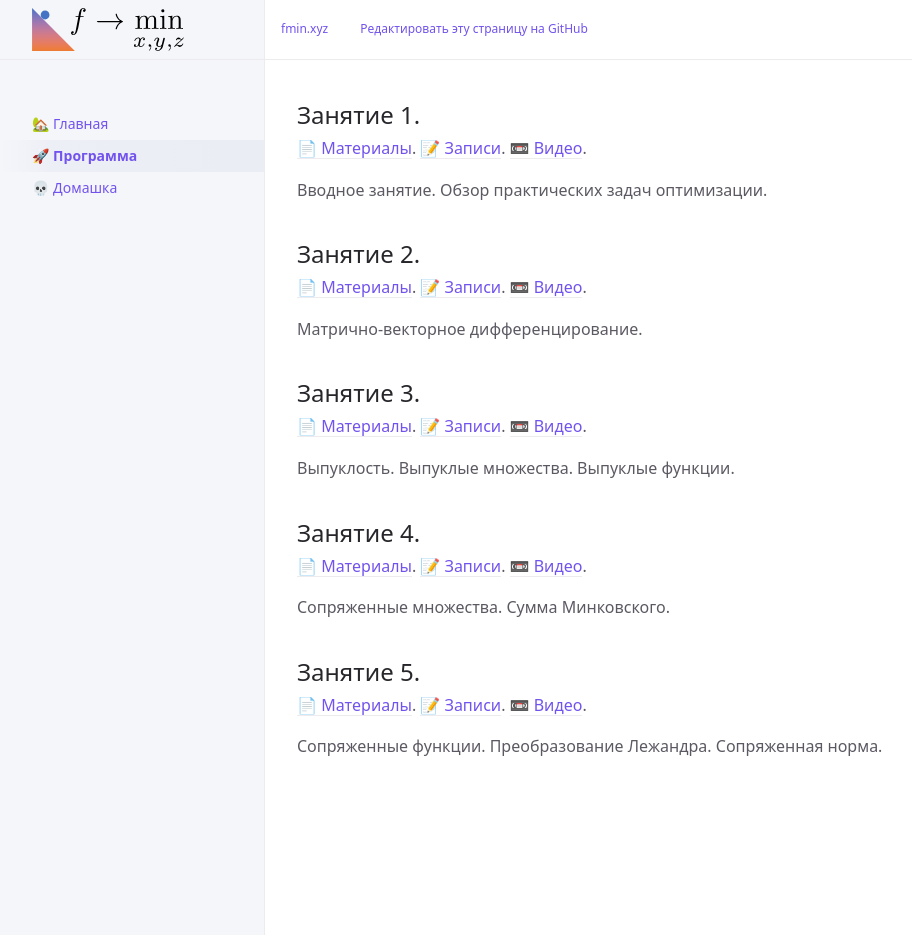
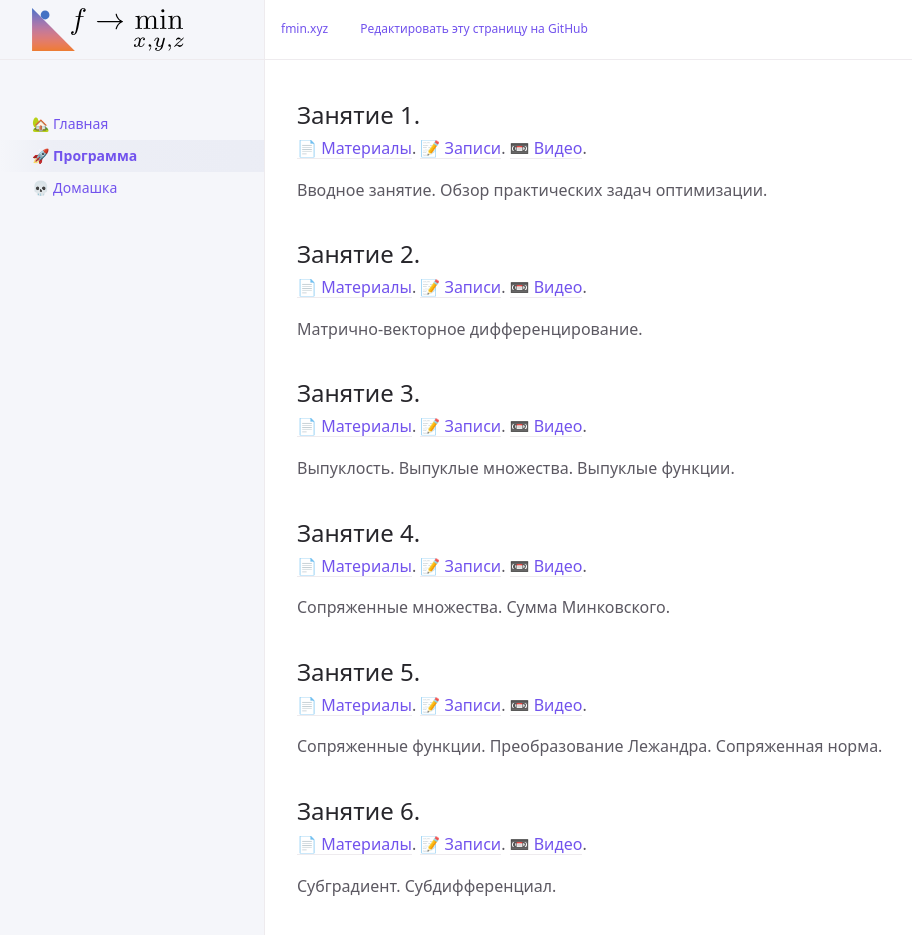
Before and after one commit to MerkulovDaniil/mipt21, a Jekyll site: the page built from program.md, in a window 1280 px wide and 947 px high. Shown: the top 935 px of the window, without its empty margins (107-1019 px from the left). Built offline with Jekyll 4.4.1, drawn with Linux system fonts in a browser that asks for light colours; our own code applies the rules of GitHub Pages for plain Markdown files; a script that is not in the unit is left out.

Commit message:
Update program.md

```diff
--- a/program.md
+++ b/program.md
@@ -33,3 +33,9 @@ nav_order: 2
 [📄 Материалы](/presentations/5.pdf). [📝 Записи](/notes/5.pdf). [📼 Видео](https://youtu.be/hQ_OIs6BINc).
 
 Сопряженные функции. Преобразование Лежандра. Сопряженная норма.
+
+## Занятие 6.
+
+[📄 Материалы](/presentations/6.pdf). [📝 Записи](/notes/6.pdf). [📼 Видео]().
+
+Субградиент. Субдифференциал.
```
